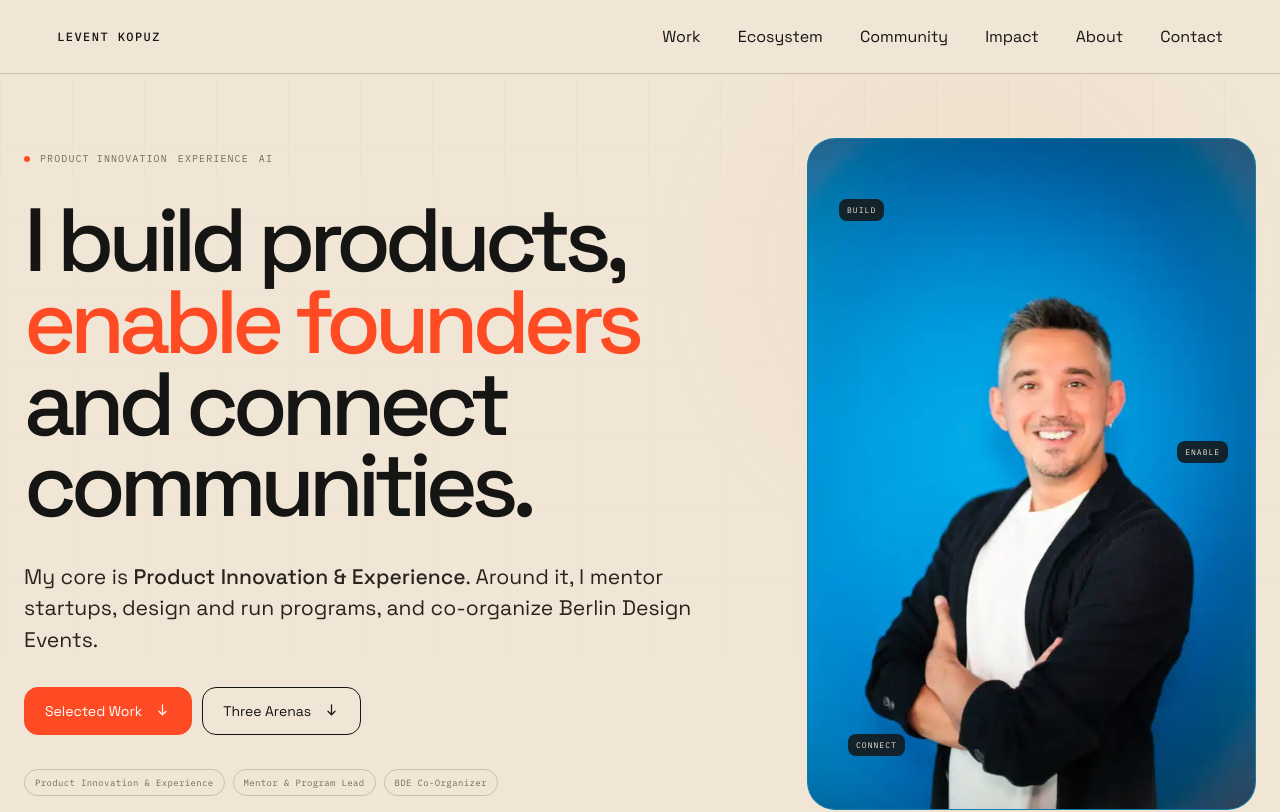
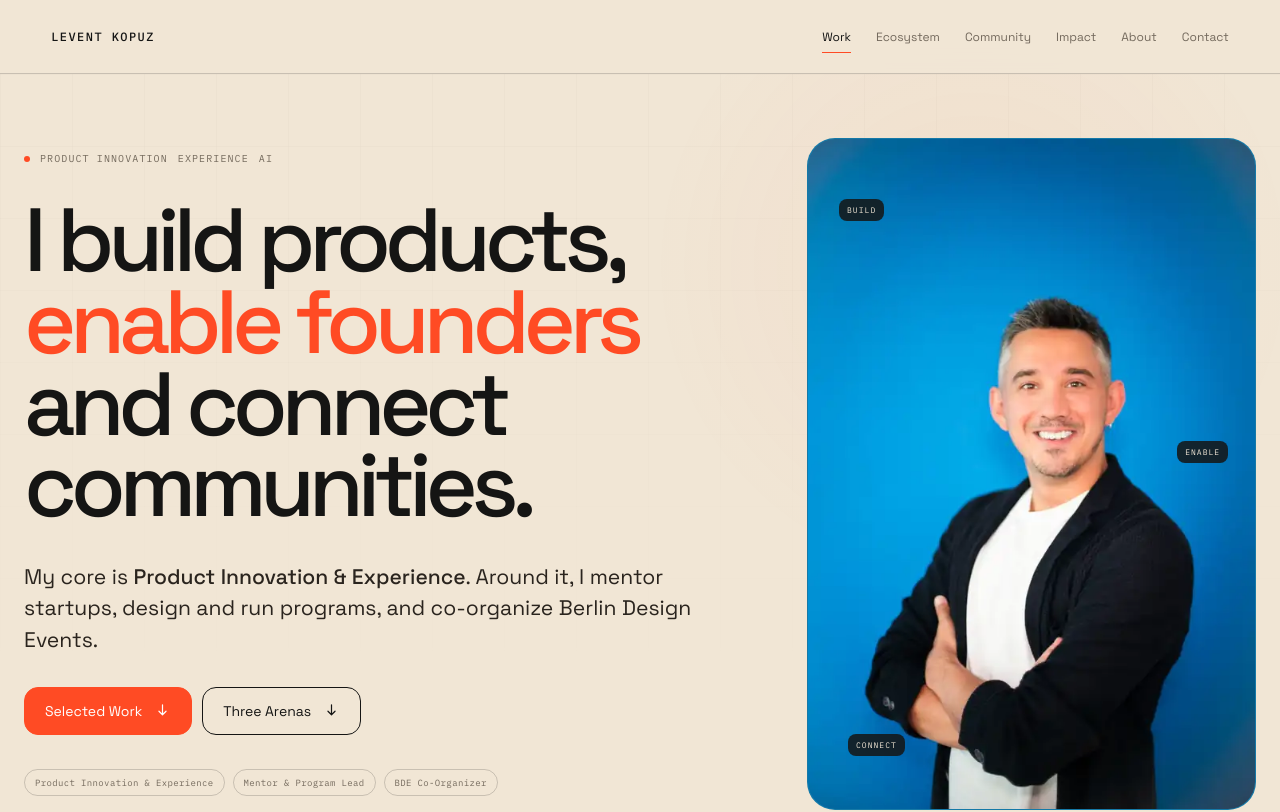
Before and after one commit to levkopuz/leventkopuz, a Next.js app: page / in a window 1280 px wide. Shown: the top 812 px of the page. Built offline with nearby package versions, Linux system fonts and the light colour scheme.

Commit message:
Preserve navigation styling with clean URLs

```diff
--- a/app/globals.css
+++ b/app/globals.css
@@ -72,13 +72,16 @@ img { display: block; max-width: 100%; }
   gap: 25px;
 }
 
-.desktop-nav a {
+.desktop-nav a,
+.desktop-nav button {
   position: relative;
+  padding: 0;
   color: var(--muted-dark);
   font-size: 12px;
 }
 
-.desktop-nav a::after {
+.desktop-nav a::after,
+.desktop-nav button::after {
   content: "";
   position: absolute;
   left: 0;
@@ -90,9 +93,12 @@ img { display: block; max-width: 100%; }
 }
 
 .desktop-nav a:hover,
-.desktop-nav a.active { color: var(--ink); }
+.desktop-nav a.active,
+.desktop-nav button:hover,
+.desktop-nav button.active { color: var(--ink); }
 
-.desktop-nav a.active::after { right: 0; }
+.desktop-nav a.active::after,
+.desktop-nav button.active::after { right: 0; }
 
 .menu-button {
   display: none;
@@ -142,7 +148,9 @@ img { display: block; max-width: 100%; }
 
 .mobile-menu nav { display: grid; }
 
-.mobile-menu nav a {
+.mobile-menu nav a,
+.mobile-menu nav button {
+  width: 100%;
   display: flex;
   gap: 16px;
   align-items: baseline;
@@ -151,6 +159,7 @@ img { display: block; max-width: 100%; }
   font-size: clamp(34px, 10vw, 60px);
   line-height: 1;
   letter-spacing: -.045em;
+  text-align: left;
 }
 
 .mobile-menu nav span {
@@ -1211,3 +1220,15 @@ h2 em,
   }
   .reveal { opacity: 1; transform: none; }
 }
+
+
+/* Keep in-page navigation visually identical while the URL remains clean. */
+.brand-button {
+  padding: 0;
+  text-align: left;
+}
+
+.arena-card[type="button"] {
+  width: 100%;
+  text-align: left;
+}
```
